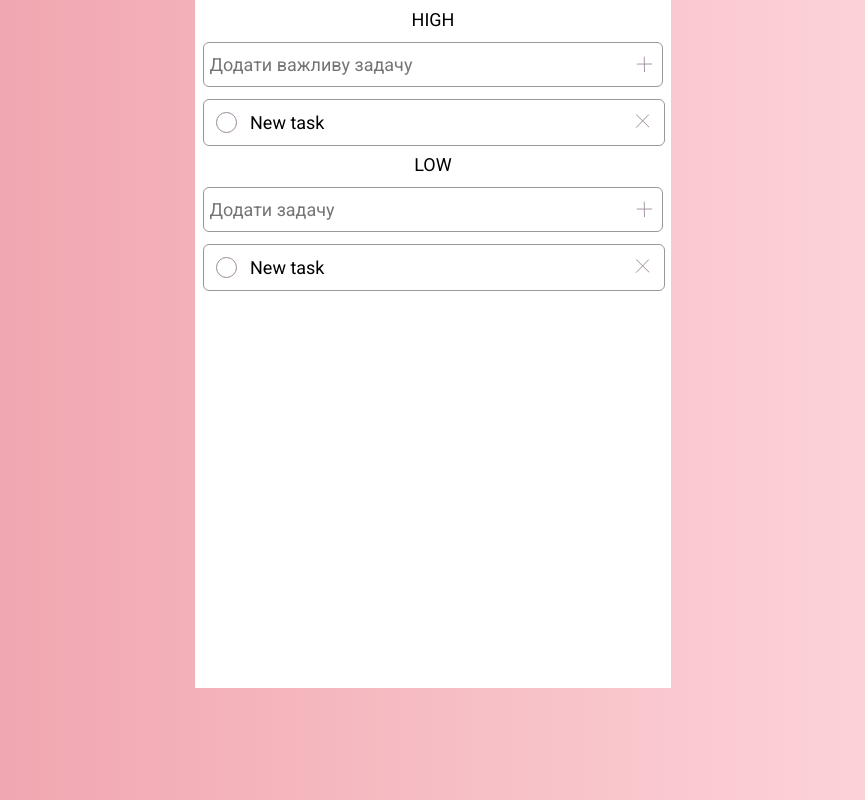
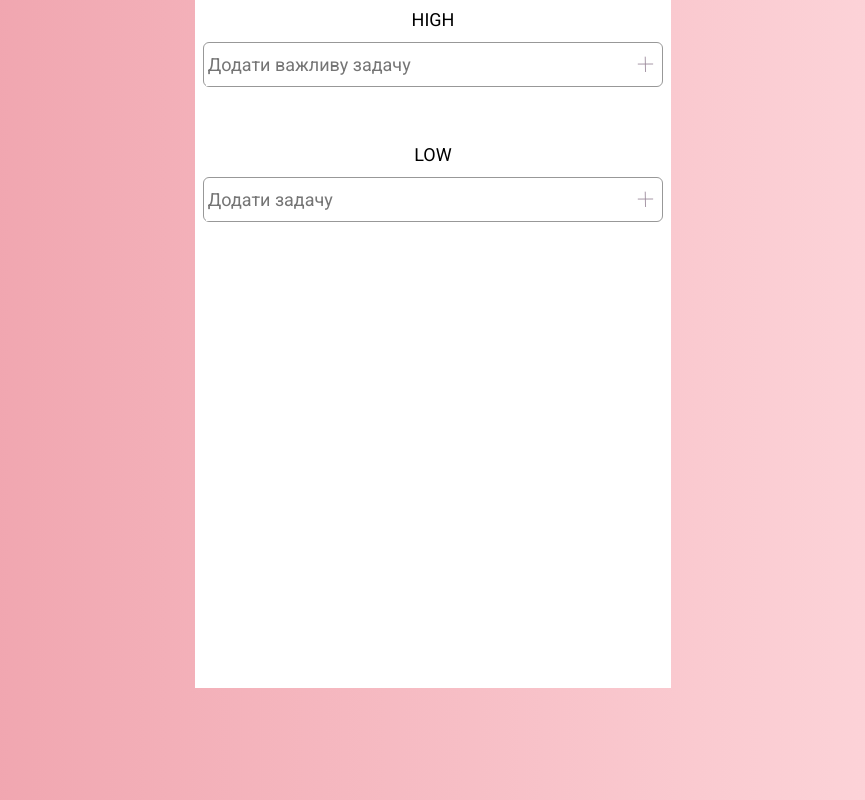
Before and after one commit to kpovel/todo-react, a React (Vite) app: page / in a window 1280 px wide. Shown: the whole page, without its empty margins (207-1072 px from the left). Built offline with nearby package versions, Linux system fonts and the light colour scheme; the HTML template or start-up script is replaced by a standard one.

Commit message:
added the ability to add tasks

```diff
--- a/src/App.css
+++ b/src/App.css
@@ -13,7 +13,7 @@ body {
   justify-content: center;
 }
 
-.high-priority, .low-priority {
+.priorities{
   display: flex;
   justify-content: center;
   flex-wrap: wrap;
@@ -40,7 +40,7 @@ body {
   box-sizing: border-box;
   border-radius: 6px;
   display: flex;
-  justify-content: center;
+  justify-content: space-around;
   align-items: center;
   margin: 12px;
   width: 460px;
@@ -108,6 +108,8 @@ body {
 .add-icon {
   background-image: url('./img/add-icon.svg');
   background-size: 17px;
+  background-color: white;
+  border: 0;
   height: 17px;
   width: 17px;
   position: relative;
@@ -115,3 +117,9 @@ body {
   cursor: pointer;
   background-repeat: no-repeat;
 }
+
+ul {
+  list-style-type: none;
+  margin-block: 0;
+  padding-inline: 0;
+}
--- a/src/App.jsx
+++ b/src/App.jsx
@@ -1,39 +1,74 @@
+import React, {useEffect, useState} from 'react';
 import './App.css';
 
-function TemplateTask() {
+function Task(props) {
   return (
     <div className="border">
       <input type="checkbox" className="checkbox" status="noChecked"/>
-      <div className="task-name">New task</div>
+      <div className="task-name">{props.taskName}</div>
       <div className="close-icon"/>
     </div>
   );
 }
 
-function Tasks() {
+function Lists(props) {
   return (
-    <div className="tasks">
-      <TemplateTask/>
-    </div>
+    <ul className="tasks">
+      {props.taskList.map((item, index) => {
+        return <li key={index}>{item}</li>;
+      })}
+      {/*<Task/>*/}
+    </ul>
   );
 }
 
-function AddTasks(props) {
+function Header(props) {
   const placeholder = props.priority === 'HIGH' ? 'Додати важливу задачу' : 'Додати задачу';
+
+  function handleSubmit(e) {
+    //todo
+    props.addTask();
+
+    props.clearInput('');
+    e.preventDefault();
+  }
+
+  function handleChange(e) {
+    props.onHandleChange(e.target.value);
+  }
+
   return (
-    <div className="add-task">
-      <input className="input text" type="text" placeholder={placeholder} autoComplete="off"/>
-      <div className="add-icon"/>
-    </div>
+    <form className="add-task" onSubmit={handleSubmit}>
+      <input className="input text" placeholder={placeholder} autoComplete="off"
+        onChange={handleChange} value={props.taskName}/>
+      <button type="submit" className="add-icon"/>
+    </form>
   );
 }
 
-function TaskList(props) {
+function PriorityRow(props) {
+  const [taskName, setName] = useState('');
+  const [taskList, addTask] = useState([]);
+
+  function setTaskName(e) {
+    setName(e);
+  }
+  function clearInput() {
+    setName('');
+  }
+
+
+  function addTaskToList() {
+    // todo
+    addTask(list => [...list, <Task taskName={taskName}></Task>]);
+  }
+
   return (
-    <div className="high-priority">
+    <div className="priorities">
       <div className="text">{props.priority}</div>
-      <AddTasks priority={props.priority}/>
-      <Tasks/>
+      <Header priority={props.priority} onHandleChange={setTaskName} addTask={addTaskToList} clearInput={clearInput}
+        taskName={taskName}/>
+      <Lists taskList={taskList}/>
     </div>
   );
 }
@@ -42,8 +77,8 @@ function App() {
   return (
     <div className="App">
       <div className="priority">
-        <TaskList priority='HIGH'/>
-        <TaskList priority='LOW'/>
+        <PriorityRow priority='HIGH'/>
+        <PriorityRow priority='LOW'/>
       </div>
     </div>
   );
```
